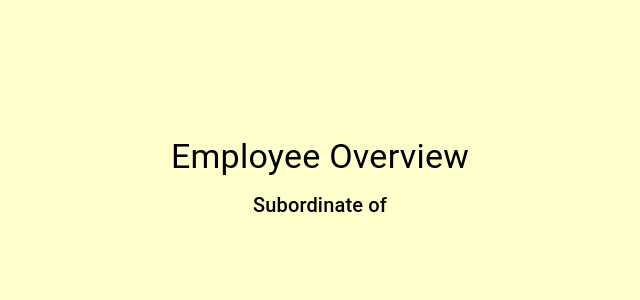
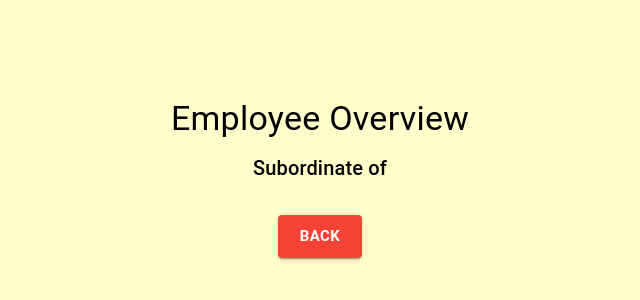
Before and after one commit to geraldgsh/employee-directory, a React (Create React App) app: page /results in a window 1280 px wide. Shown: the part 218-518 px from the top of the page, without its empty margins (320-960 px from the left). Built offline with nearby package versions, Linux system fonts and the light colour scheme.

Commit message:
refactor

```diff
--- a/src/App.css
+++ b/src/App.css
@@ -1,6 +1,7 @@
 html,
 body {
   height: 100%;
+  background-color: #FFFFCB;
 }
 
 .App {
--- a/src/components/search.jsx
+++ b/src/components/search.jsx
@@ -1,6 +1,7 @@
 /* eslint-disable consistent-return */
 import React, { useState } from 'react';
 import { useDispatch } from 'react-redux';
+import { useHistory } from 'react-router-dom';
 import axios from 'axios';
 import Grid from '@material-ui/core/Grid';
 import TextField from '@material-ui/core/TextField';
@@ -12,6 +13,7 @@ import { arrayBegin, arraySuccess, arrayFailure } from '../actions/index';
 export default function Search() {
   const [employee, setEmployee] = useState();
   const dispatch = useDispatch();
+  const history = useHistory();
 
   const useStyles = makeStyles(theme => ({
     root: {
@@ -31,8 +33,12 @@ export default function Search() {
     },
   }));
 
-  const visitChild = (node, array) => {
-    // dispatch(arrayBegin);
+  const goResults = () => {
+    history.push('/results');
+  };
+
+  const visitEmployee = (node, array) => {
+    dispatch(arrayBegin());
     axios(`https://api.additivasia.io/api/v1/assignment/employees/${node}`)
       .then(response => {
         if (!response.data[1]) {
@@ -46,7 +52,7 @@ export default function Search() {
         });
         if (info && info.length) {
           info.forEach(child => {
-            visitChild(child, array);
+            visitEmployee(child, array);
           });
         }
         dispatch(arraySuccess(array));
@@ -58,9 +64,10 @@ export default function Search() {
   const traverseTree = (root, list = []) => {
     if (root.length) {
       root.forEach(node => {
-        visitChild(node, list);
+        visitEmployee(node, list);
       });
     }
+    goResults();
   };
   const classes = useStyles();
   return (
--- a/src/containers/home.jsx
+++ b/src/containers/home.jsx
@@ -1,13 +1,12 @@
 import React from 'react';
 import { makeStyles } from '@material-ui/core/styles';
 import Grid from '@material-ui/core/Grid';
-import Typography from '@material-ui/core/Typography';
+import HomeHeader from '../elements/headers';
 import Search from '../components/search';
 
 const useStyles = makeStyles(() => ({
   root: {
     height: '100%',
-    backgroundColor: '#FFFFCB',
   },
 }));
 
@@ -21,16 +20,7 @@ export default function Home() {
       justify="center"
       alignItems="center"
     >
-      <Grid
-        container
-        direction="row"
-        justify="center"
-        alignItems="center"
-      >
-        <Typography variant="h4" gutterBottom>
-          Employee Explorer
-        </Typography>
-      </Grid>
+      <HomeHeader />
       <Search />
     </Grid>
   );
--- a/src/containers/results.jsx
+++ b/src/containers/results.jsx
@@ -1,17 +1,60 @@
 import React from 'react';
-import { makeStyles } from '@material-ui/core/styles';
+import { useSelector } from 'react-redux';
+import { makeStyles, List } from '@material-ui/core';
+import ListItem from '@material-ui/core/ListItem';
+import ListItemText from '@material-ui/core/ListItemText';
 import Grid from '@material-ui/core/Grid';
 import Typography from '@material-ui/core/Typography';
+import Loader from '../elements/loader';
+import NoResult from '../elements/message';
+import GoBack from '../elements/buttons';
 
-const useStyles = makeStyles(() => ({
+const useStyles = makeStyles(theme => ({
   root: {
     height: '100%',
+  },
+  list: {
+    width: '100%',
+    maxWidth: 360,
+    backgroundColor: theme.palette.background.paper,
+  },
+  error: {
+    color: 'red',
     backgroundColor: '#FFFFCB',
+    height: '100%',
+  },
+  errorText: {
+    marginTop: '15%',
   },
 }));
 
 export default function Results() {
   const classes = useStyles();
+
+  const { loading, arrays, error } = useSelector(
+    state => ({
+      loading: state.arrays.loading,
+      arrays: state.arrays.arrays,
+      error: state.arrays.error,
+    }),
+  );
+
+  if (error) {
+    return (
+      <h3 className={classes.error}>{error}</h3>
+    );
+  }
+  if (arrays && arrays.length === 0) {
+    return (
+      <NoResult />
+    );
+  }
+  if (loading === true) {
+    return (
+      <Loader />
+    );
+  }
+
   return (
     <Grid
       className={classes.root}
@@ -40,7 +83,27 @@ export default function Results() {
           Subordinate of
         </Typography>
       </Grid>
-
+      <Grid
+        container
+        direction="row"
+        justify="center"
+        alignItems="center"
+      >
+        <Grid item>
+          <List component="nav" className={classes.list} aria-label="contacts">
+            {arrays ? arrays
+              .map(array => {
+                const labelId = `list-secondary-label-${array}`;
+                return (
+                  <ListItem key={array.id}>
+                    <ListItemText id={labelId} primary={array} />
+                  </ListItem>
+                );
+              }) : null }
+          </List>
+        </Grid>
+      </Grid>
+      <GoBack />
     </Grid>
   );
 }
--- /dev/null
+++ b/src/elements/buttons.jsx
@@ -0,0 +1,45 @@
+import React from 'react';
+import Grid from '@material-ui/core/Grid';
+import { makeStyles } from '@material-ui/core/styles';
+import { Button } from '@material-ui/core';
+import { red } from '@material-ui/core/colors';
+import { useHistory } from 'react-router-dom';
+
+const useStyles = makeStyles(theme => ({
+  button: {
+    margin: theme.spacing(1),
+    color: 'white',
+    backgroundColor: red[500],
+    '&:hover': {
+      backgroundColor: red[700],
+    },
+    fontWeight: '700',
+  },
+}));
+
+export default function GoBack() {
+  const classes = useStyles();
+  const history = useHistory();
+  const goHome = () => {
+    history.push('/');
+  };
+
+  return (
+    <Grid
+      container
+      direction="row"
+      justify="center"
+      alignItems="center"
+    >
+      <Button
+        variant="contained"
+        size="large"
+        className={classes.button}
+        to="/"
+        onClick={goHome}
+      >
+        Back
+      </Button>
+    </Grid>
+  );
+}
--- /dev/null
+++ b/src/elements/headers.jsx
@@ -0,0 +1,20 @@
+import React from 'react';
+import Typography from '@material-ui/core/Typography';
+import Grid from '@material-ui/core/Grid';
+
+export default function HomeHeader() {
+  return (
+    <>
+      <Grid
+        container
+        direction="row"
+        justify="center"
+        alignItems="center"
+      >
+        <Typography variant="h4" gutterBottom>
+          Employee Explorer
+        </Typography>
+      </Grid>
+    </>
+  );
+}
--- /dev/null
+++ b/src/elements/loader.jsx
@@ -0,0 +1,32 @@
+import React from 'react';
+import Grid from '@material-ui/core/Grid';
+import CircularProgress from '@material-ui/core/CircularProgress';
+import { makeStyles } from '@material-ui/core/styles';
+
+const useStyles = makeStyles(theme => ({
+  root: {
+    marginTop: '150px',
+    display: 'flex',
+    '& > * + *': {
+      marginLeft: theme.spacing(2),
+    },
+  },
+}));
+
+export default function Loader() {
+  const classes = useStyles();
+
+  return (
+    <Grid
+      className={classes.error}
+      container
+      direction="column"
+      justify="center"
+      alignItems="center"
+    >
+      <div className={classes.root}>
+        <CircularProgress size={100} color="primary" />
+      </div>
+    </Grid>
+  );
+}
--- /dev/null
+++ b/src/elements/message.jsx
@@ -0,0 +1,37 @@
+import React from 'react';
+import Grid from '@material-ui/core/Grid';
+import Typography from '@material-ui/core/Typography';
+import { makeStyles } from '@material-ui/core/styles';
+import GoBack from './buttons';
+
+const useStyles = makeStyles(() => ({
+  error: {
+    color: 'red',
+    height: '100%',
+  },
+}));
+
+export default function NoResult() {
+  const classes = useStyles();
+  return (
+    <Grid
+      className={classes.error}
+      container
+      direction="column"
+      justify="center"
+      alignItems="center"
+    >
+      <Grid
+        container
+        direction="row"
+        justify="center"
+        alignItems="center"
+      >
+        <Typography variant="h3" gutterBottom>
+          No Results
+        </Typography>
+        <GoBack />
+      </Grid>
+    </Grid>
+  );
+}
```
